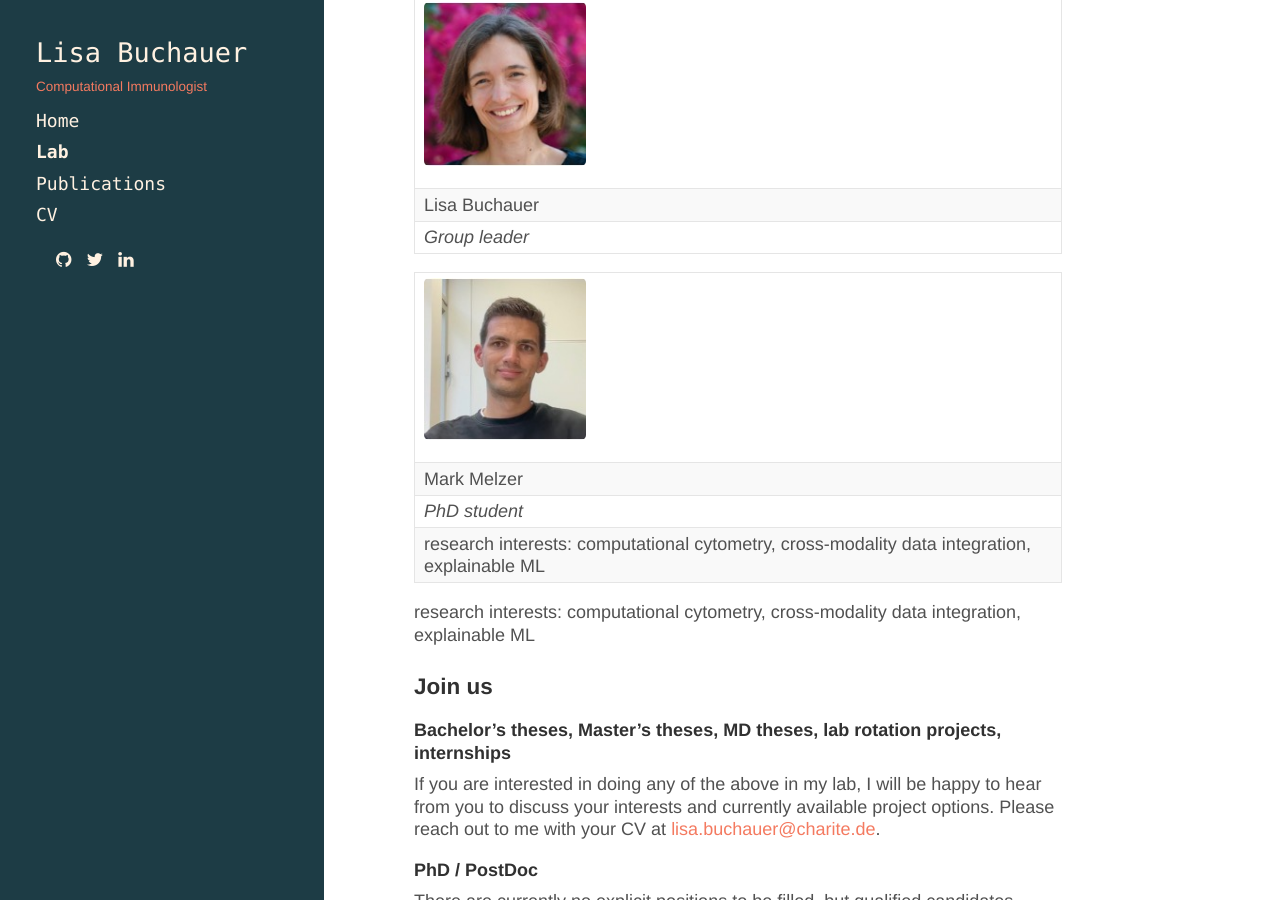
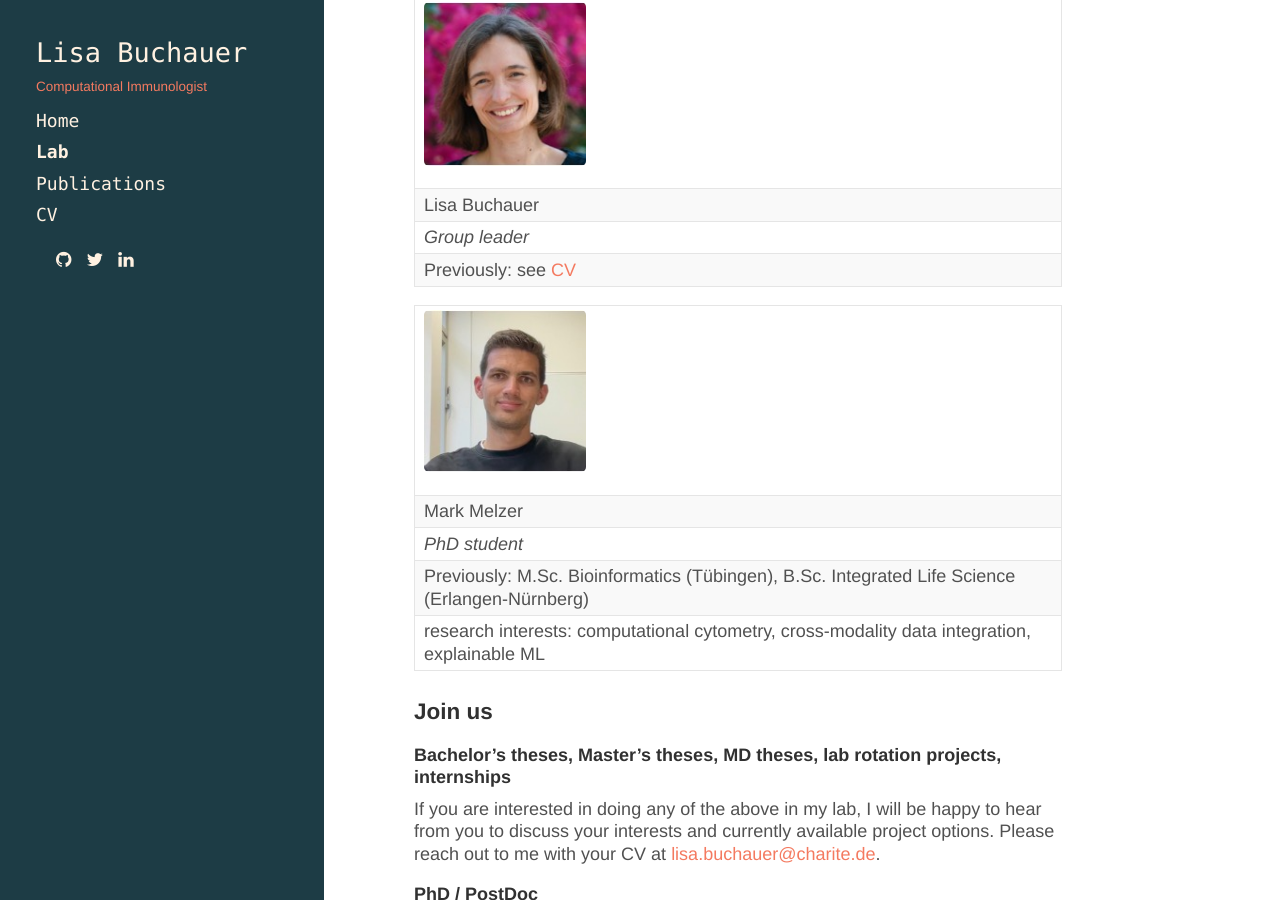
Before and after one commit to LiBuchauer/libuchauer.github.io, a Jekyll site: the page built from lab.md, in a window 1280 px wide and 900 px high, scrolled down 492 px. Built offline with Jekyll 4.4.1, drawn with Linux system fonts in a browser that asks for light colours; nearby versions of some CDN libraries; a style sheet for code colours, icons or effects is not loaded.

Commit message:
add "previously" column

```diff
--- a/lab.md
+++ b/lab.md
@@ -19,16 +19,17 @@ In computational method development, our primary objective is to create tools th
 |:--------------------------------------------------------------------|
 | Lisa Buchauer                                                       |
 | _Group leader_                                                      |
+| Previously: see [CV](https://libuchauer.github.io/shortcv/)         |
 
 
 
-| <img style="width:9em" src="images/Mark_square.jpg" align="center">                          |
-|:---------------------------------------------------------------------------------------------|
-| Mark Melzer                                                                                  |
-| _PhD student_                                                                                |
-| research interests: computational cytometry, cross-modality data integration, explainable ML |
+| <img style="width:9em" src="images/Mark_square.jpg" align="center">                            |
+|:-----------------------------------------------------------------------------------------------|
+| Mark Melzer                                                                                    |
+| _PhD student_                                                                                  |
+| Previously: M.Sc. Bioinformatics (Tübingen), B.Sc. Integrated Life Science (Erlangen-Nürnberg) |
+| research interests: computational cytometry, cross-modality data integration, explainable ML   |
 
-research interests: computational cytometry, cross-modality data integration, explainable ML
 
 
 ### Join us
```
